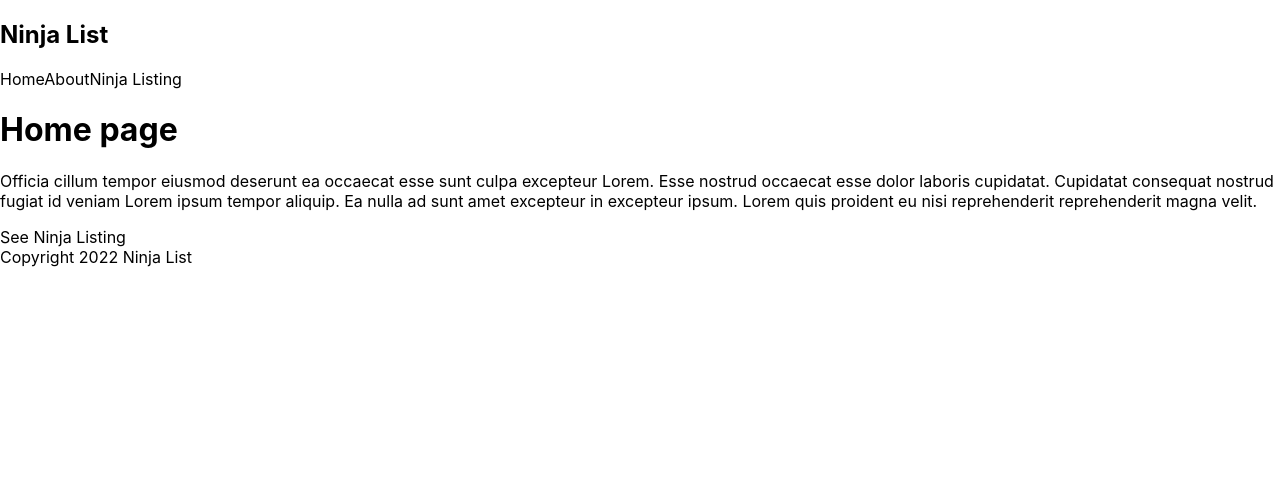
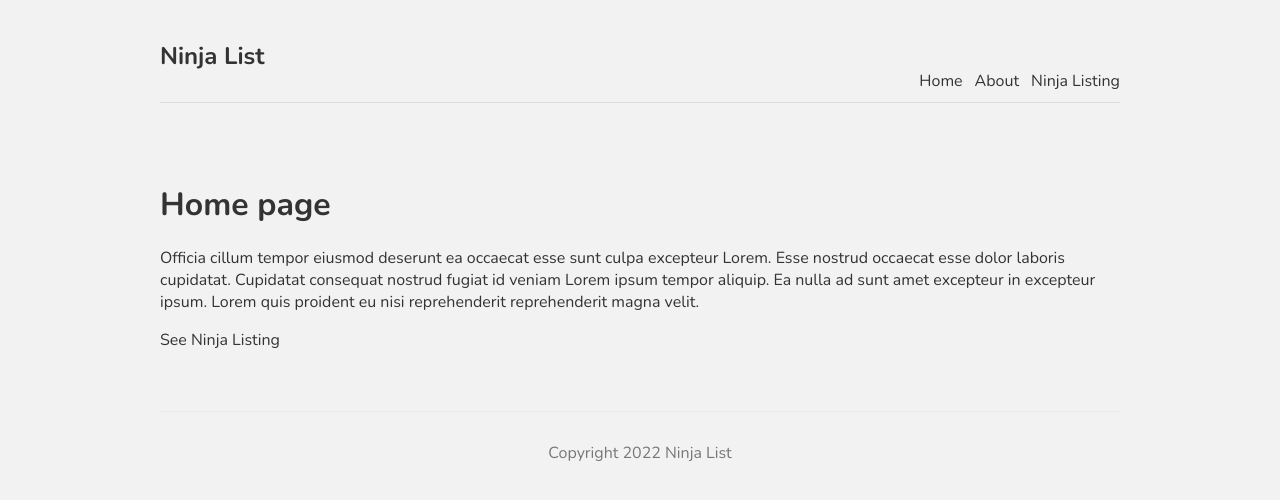
Before and after one commit to triciachow/next-project, a Next.js app: page / in a window 1280 px wide. Shown: the top 500 px of the page. Built offline with nearby package versions, Linux system fonts and the light colour scheme.

Commit message:
Create global style

```diff
--- a/components/Footer.js
+++ b/components/Footer.js
@@ -1,3 +1,3 @@
 export default function Footer() {
-  return <div>Copyright 2022 Ninja List</div>;
+  return <footer>Copyright 2022 Ninja List</footer>;
 }
--- a/pages/index.js
+++ b/pages/index.js
@@ -1,6 +1,4 @@
 import Link from "next/link";
-import Footer from "../components/Footer";
-import Navbar from "../components/Navbar";
 
 export default function Home() {
   return (
--- a/styles/globals.css
+++ b/styles/globals.css
@@ -1,26 +1,37 @@
-html,
+@import url("https://fonts.googleapis.com/css2?family=Nunito:wght@300;400;600;700&display=swap");
+
 body {
-  padding: 0;
-  margin: 0;
-  font-family: -apple-system, BlinkMacSystemFont, Segoe UI, Roboto, Oxygen,
-    Ubuntu, Cantarell, Fira Sans, Droid Sans, Helvetica Neue, sans-serif;
+  background: #f2f2f2;
+  color: #333;
+  font-family: "Nunito";
 }
-
 a {
-  color: inherit;
+  color: #333;
   text-decoration: none;
 }
-
-* {
-  box-sizing: border-box;
+.content {
+  max-width: 960px;
+  margin: 0 auto;
 }
-
-@media (prefers-color-scheme: dark) {
-  html {
-    color-scheme: dark;
-  }
-  body {
-    color: white;
-    background: black;
-  }
+nav {
+  margin: 10px auto 80px;
+  padding: 10px 0;
+  display: flex;
+  justify-content: flex-end;
+  align-items: flex-end;
+  border-bottom: 1px solid #ddd;
 }
+nav a {
+  margin-left: 12px;
+}
+nav .logo {
+  margin-right: auto;
+}
+footer {
+  display: block;
+  text-align: center;
+  padding: 30px 0;
+  margin-top: 60px;
+  color: #777;
+  border-top: 1px solid #eaeaea;
+}
```
